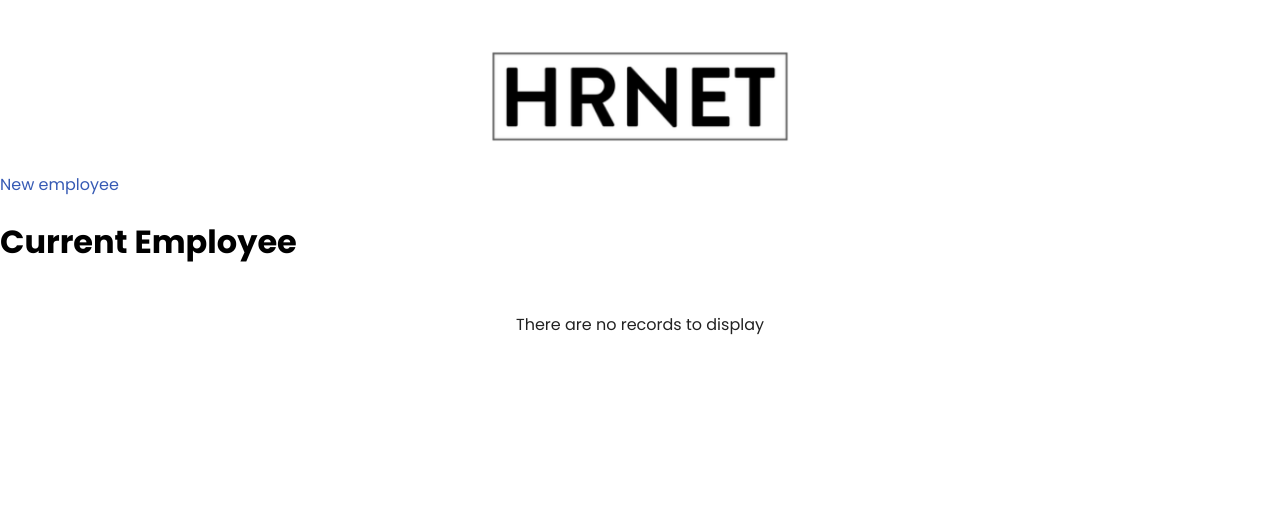
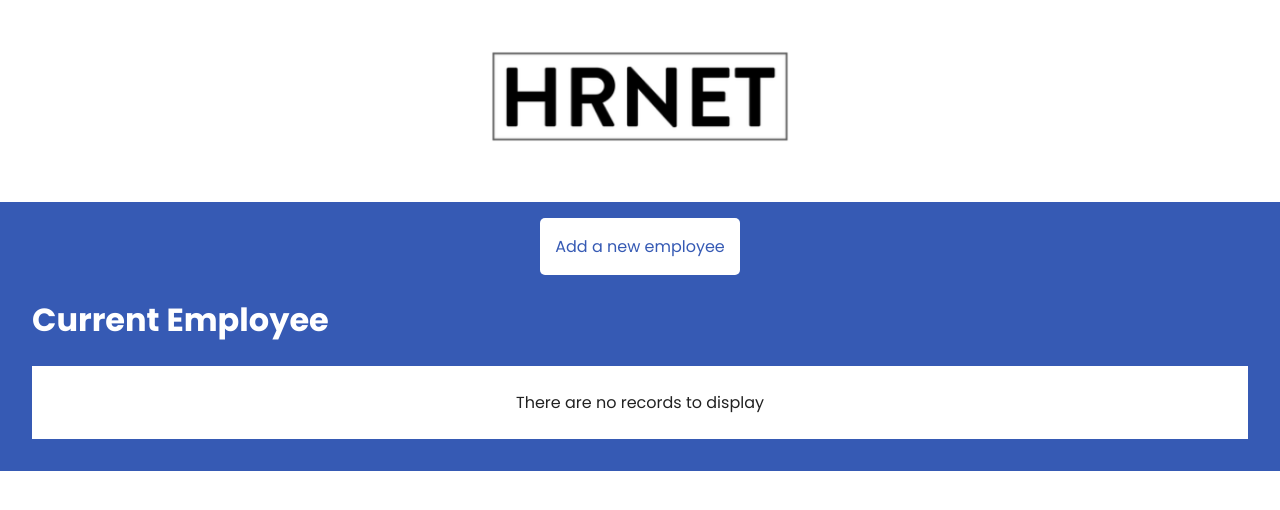
Before and after one commit to VictorVatt/Vattier_14_13042022, a React (Create React App) app in the folder wealthhealth/: page /list in a window 1280 px wide. Shown: the top 510 px of the page. Built offline with nearby package versions, Linux system fonts and the light colour scheme.

Commit message:
finitions css

```diff
--- a/wealthhealth/src/components/DataTable.jsx
+++ b/wealthhealth/src/components/DataTable.jsx
@@ -2,12 +2,14 @@
 import { useSelector } from "react-redux"
 import { selectEmployeeList } from '../utils/selectors'
 import { dataTableLegends } from '../utils/constants'
+import '../styles/EmployeeList.css'
 
 function EmployeeList() {
     let employeeList = useSelector(selectEmployeeList)
-    console.log(employeeList)
     return(
-        <DataTable data={employeeList} columns={dataTableLegends} pagination />
+        <div>
+            <DataTable data={employeeList} columns={dataTableLegends} pagination/>
+        </div>
     )
 }
 
--- a/wealthhealth/src/components/EmployeeForm/EmployeeForm.jsx
+++ b/wealthhealth/src/components/EmployeeForm/EmployeeForm.jsx
@@ -30,7 +30,6 @@
         } else {
             setError(false)
             setModalIsOpen(!modalIsOpen)
-            console.log(employeeData)
             dispatch(newEmployee(employeeData))
         }
 
--- a/wealthhealth/src/pages/CurrentEmployee/CurrentEmployee.jsx
+++ b/wealthhealth/src/pages/CurrentEmployee/CurrentEmployee.jsx
@@ -5,9 +5,9 @@
 function CurrentEmployee() {
 
     return (
-        <div>
-            <Link className="header-link" to={"/"}>New employee</Link>
-            <h1>Current Employee</h1>
+        <div className="page-container">
+            <Link className="header-link2" to={"/"}>Add a new employee</Link>
+            <h1 className="page-title">Current Employee</h1>
             <EmployeeList />
         </div>
     )
--- a/wealthhealth/src/styles/CurrentEmployee.css
+++ b/wealthhealth/src/styles/CurrentEmployee.css
@@ -1,4 +1,21 @@
-.header-link {
+.header-link2 {
     text-decoration: none;
     color: #365AB4;
+    padding: 1rem 0;
+    background-color: white;
+    text-align: center;
+    margin: 1rem auto 0 auto;
+    width: 200px;
+    border-radius: 5px;
 }
+
+.page-container {
+    display: flex;
+    flex-direction: column;
+    background-color: #365AB4;
+    padding: 0 2rem 2rem 2rem;
+}
+
+.page-title {
+    color: white;
+}
--- a/wealthhealth/src/styles/Form.css
+++ b/wealthhealth/src/styles/Form.css
@@ -8,7 +8,10 @@
 }
 .header-link {
     text-decoration: none;
-    color: #365AB4;
+    color: white;
+    padding: 1rem;
+    border-radius: 5px;
+    background-color: #365AB4;
 }
 .form-title {
     margin: 0 0 0.5rem 0;
@@ -58,8 +61,8 @@
 
 .error-message {
     color: white;
-    padding: 1rem;
-    border-radius: 0px 0px 5px 0;
+    padding: 1rem 0;
+    width: 100%;
     background-color: #fc3e3e;
     margin: 0;
     position: fixed;
--- a/wealthhealth/src/styles/Header.css
+++ b/wealthhealth/src/styles/Header.css
@@ -7,5 +7,5 @@
 
 .header-logo {
     width: 300px;
-    margin-bottom: 30px;
+    margin-bottom: 60px;
 }
```
Also changed, not shown: wealthhealth/src/styles/EmployeeList.css (added).
